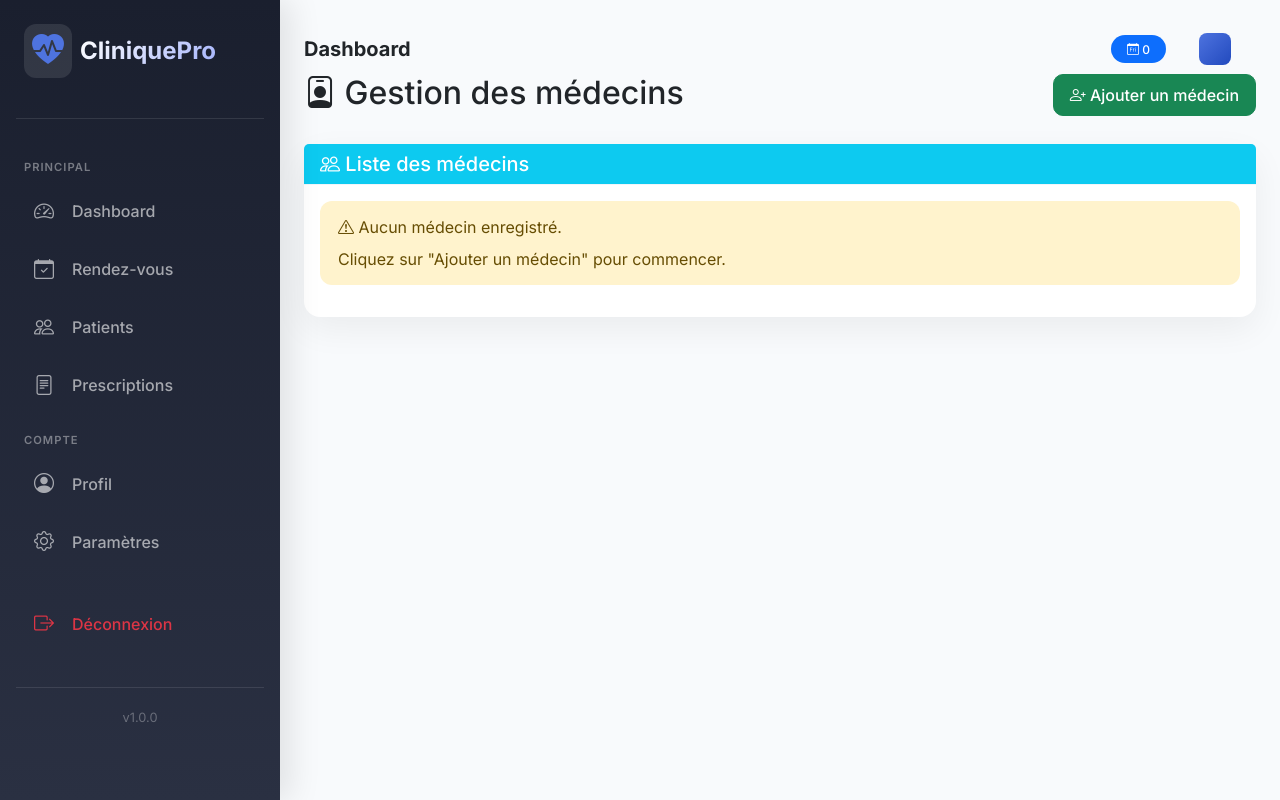
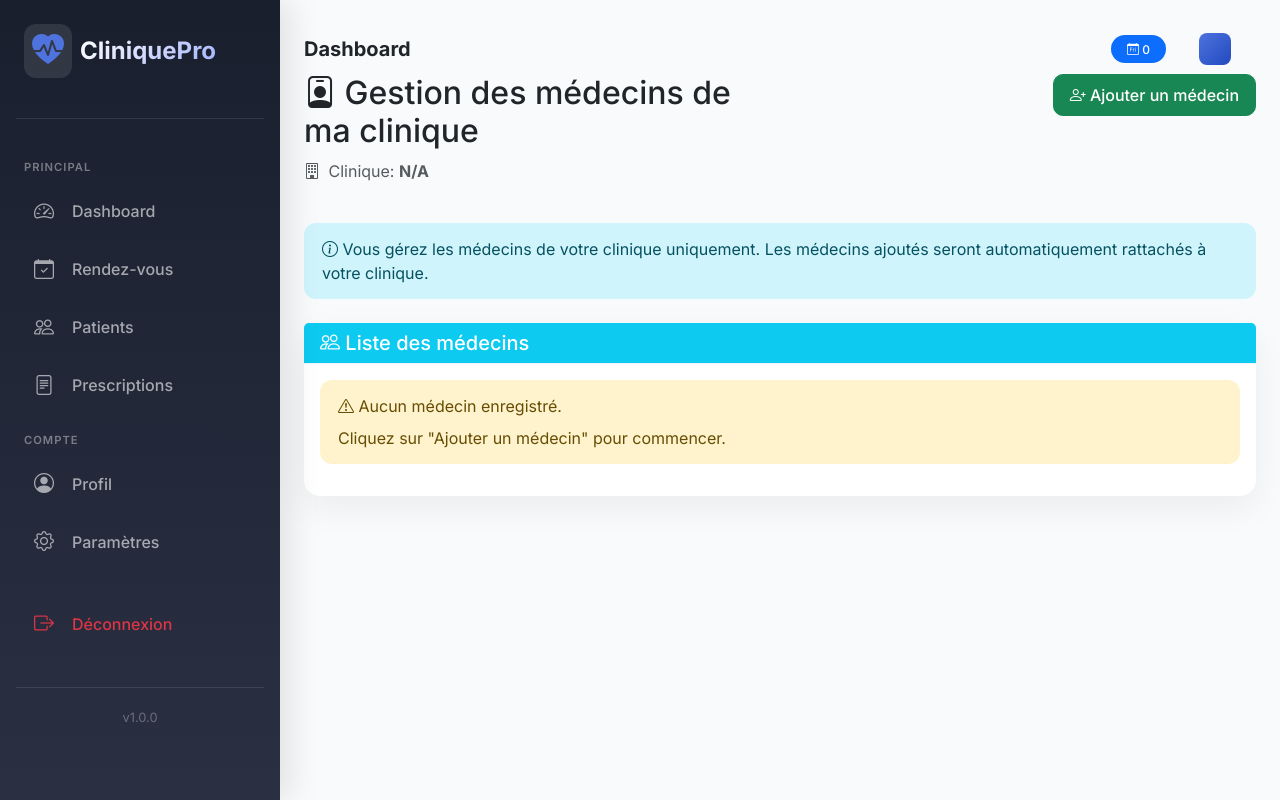
Before and after one commit to uvsq22019369/clinique-rdv-fonctionnel, a Python web app: template app/templates/admin/medecins.html in a window 1280 px wide. Run offline with Jinja, Linux system fonts and the light colour scheme; the template is opened without the code that fills it, so the values that code supplies are empty.

Commit message:
✨ Amélioration interface admin médecins - titres dynamiques et badges

```diff
--- a/app/templates/admin/medecins.html
+++ b/app/templates/admin/medecins.html
@@ -5,7 +5,19 @@
 {% block content %}
 <div class="row mb-4">
     <div class="col">
-        <h2><i class="bi bi-person-badge"></i> {{ _('Gestion des médecins') }}</h2>
+        <h2><i class="bi bi-person-badge"></i>
+            {% if current_user.role == 'super_admin' %}
+                {{ _('Gestion des médecins (toutes cliniques)') }}
+            {% else %}
+                {{ _('Gestion des médecins de ma clinique') }}
+            {% endif %}
+        </h2>
+        {% if current_user.role != 'super_admin' %}
+        <p class="text-muted">
+            <i class="bi bi-building me-1"></i>
+            {{ _('Clinique') }}: <strong>{{ current_user.clinique.nom if current_user.clinique else 'N/A' }}</strong>
+        </p>
+        {% endif %}
     </div>
     <div class="col text-end">
         <button type="button" class="btn btn-success" data-bs-toggle="modal" data-bs-target="#ajouterModal">
@@ -13,6 +25,14 @@
         </button>
     </div>
 </div>
+
+<!-- Message d'information pour admin clinique -->
+{% if current_user.role != 'super_admin' %}
+<div class="alert alert-info mb-4">
+    <i class="bi bi-info-circle"></i>
+    {{ _('Vous gérez les médecins de votre clinique uniquement. Les médecins ajoutés seront automatiquement rattachés à votre clinique.') }}
+</div>
+{% endif %}
 
 <!-- Formulaire d'ajout (modal) avec UPLOAD DE PHOTO -->
 <div class="modal fade" id="ajouterModal" tabindex="-1">
@@ -76,6 +96,9 @@
                             {% endfor %}
                         </select>
                     </div>
+                    {% else %}
+                    <!-- Pour admin clinique, champ caché avec sa clinique -->
+                    <input type="hidden" name="clinique_id" value="{{ current_user.clinique_id }}">
                     {% endif %}
 
                     <div class="alert alert-info">
@@ -110,9 +133,7 @@
                             <th>{{ _('Spécialité') }}</th>
                             <th>{{ _('Patients') }}</th>
                             <th>{{ _('RDV Aujourd\'hui') }}</th>
-                            {% if current_user.role == 'super_admin' %}
                             <th>{{ _('Clinique') }}</th>
-                            {% endif %}
                             <th>{{ _('Statut') }}</th>
                             <th>{{ _('Inscription') }}</th>
                             <th>{{ _('Actions') }}</th>
@@ -153,15 +174,17 @@
                                 <span class="badge bg-success">{{ m.nb_rdv_aujourdhui or 0 }}</span>
                             </td>
 
-                            {% if current_user.role == 'super_admin' %}
+                            <!-- Clinique avec badge "Ma clinique" -->
                             <td class="align-middle">
                                 {% if m.clinique %}
                                     {{ m.clinique.nom }}
+                                    {% if current_user.role != 'super_admin' and m.clinique_id == current_user.clinique_id %}
+                                        <span class="badge bg-info ms-1">{{ _('Ma clinique') }}</span>
+                                    {% endif %}
                                 {% else %}
                                     <span class="text-muted">{{ _('Aucune') }}</span>
                                 {% endif %}
                             </td>
-                            {% endif %}
 
                             <td class="align-middle">
                                 {% if m.actif %}
```
